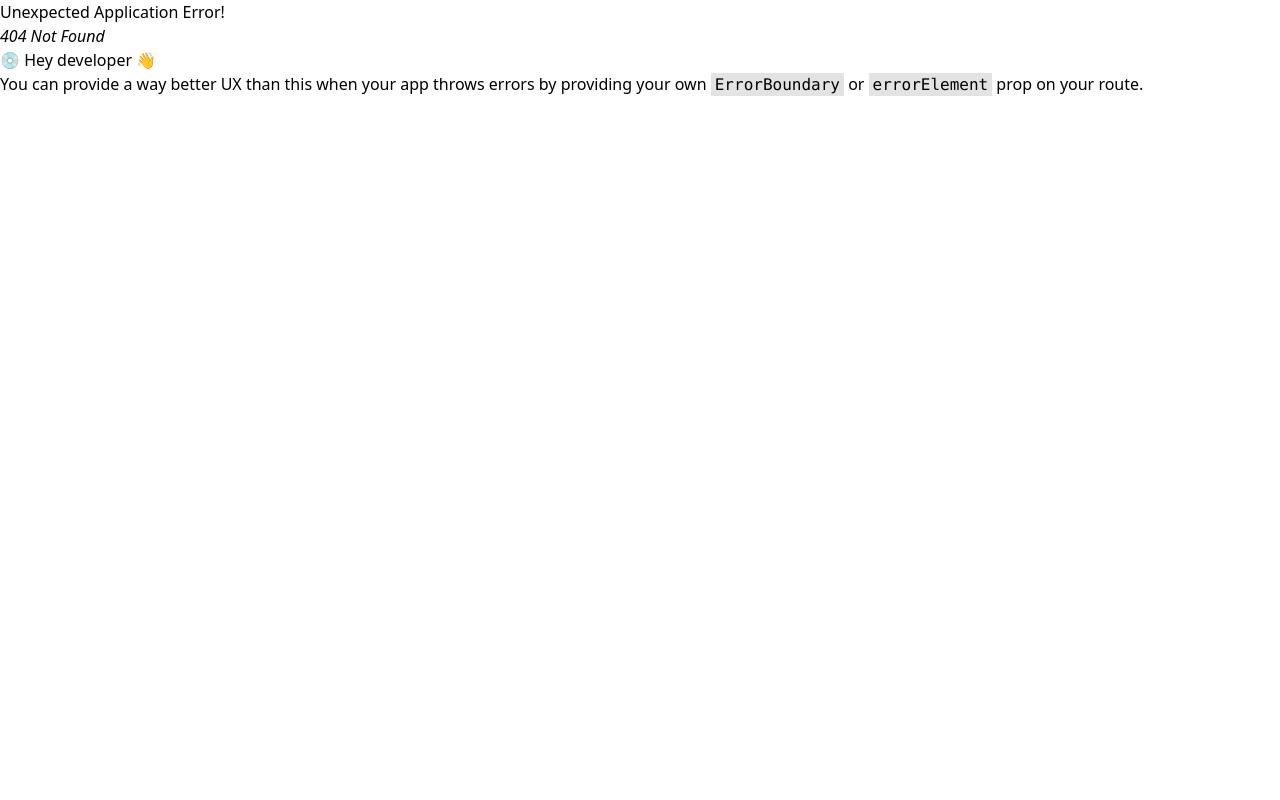
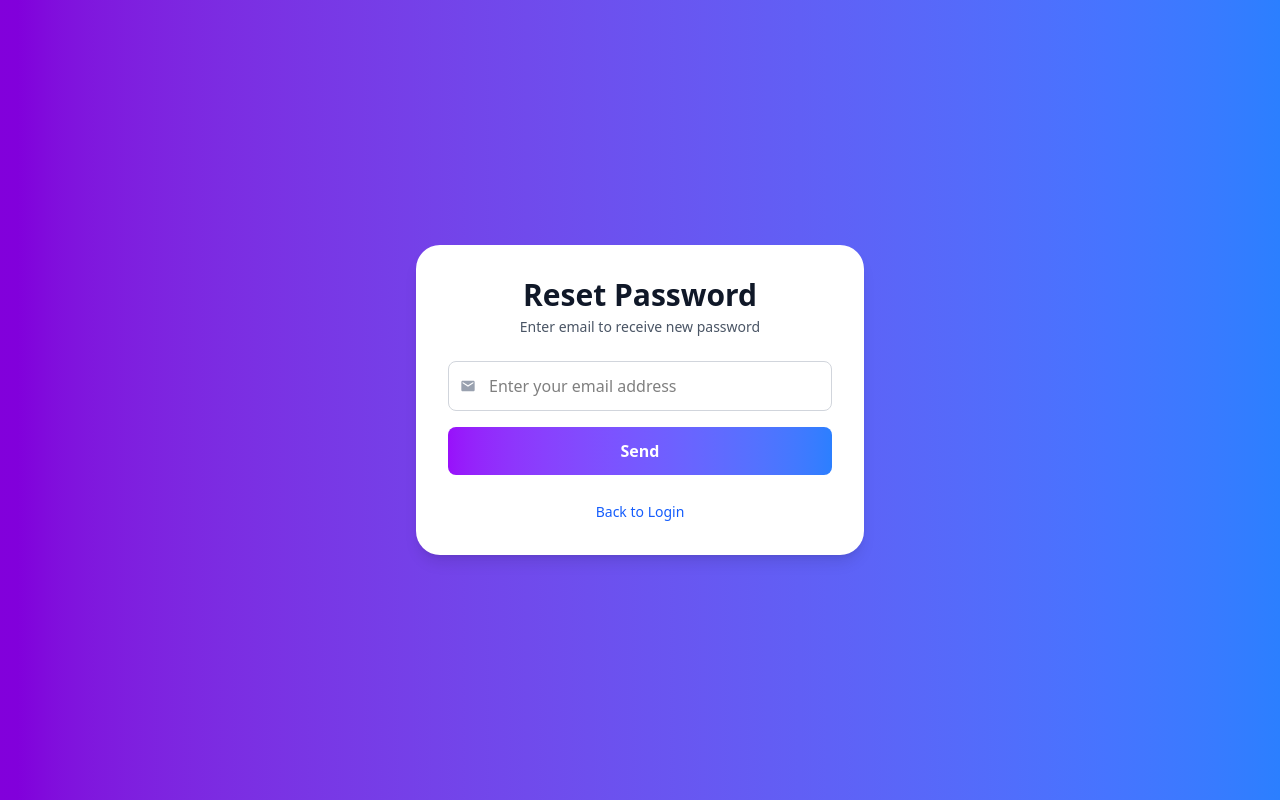
Before and after one commit to HoaiAn1610/SWP-FE, a React (Vite) app: page /reset in a window 1280 px wide. Before the commit this address had no page. Built offline with nearby package versions, Linux system fonts and the light colour scheme.

Commit message:
reset password

```diff
--- a/src/App.jsx
+++ b/src/App.jsx
@@ -7,6 +7,7 @@ import Dashboard from "./components/dashboard";
 import UploadComponent from "./components/upload";
 import Courses from "./pages/auth/course";
 import Login from "./pages/auth/login";
+import ResetPasswordPage from "./pages/auth/reser-password";
 import Register from "./pages/auth/register";
 import EcommerceHome from "./pages/common/home";
 
@@ -56,6 +57,10 @@ function App() {
     {
       path: "/login",
       element: <Login />,
+    },
+    {
+      path: "/reset",
+      element: <ResetPasswordPage />,
     },
     {
       path: "/register",
--- a/src/pages/auth/login/index.jsx
+++ b/src/pages/auth/login/index.jsx
@@ -87,13 +87,17 @@ const LoginPage = () => {
         {/* Tabs: giữ luôn redirect khi chuyển tab */}
         <div className="bg-gray-100 rounded-lg flex overflow-hidden">
           <Link
-            to={`/login${redirect ? `?redirect=${encodeURIComponent(redirect)}` : ""}`}
+            to={`/login${
+              redirect ? `?redirect=${encodeURIComponent(redirect)}` : ""
+            }`}
             className="flex-1 text-center py-2 bg-white text-blue-600 font-medium"
           >
             Login
           </Link>
           <Link
-            to={`/register${redirect ? `?redirect=${encodeURIComponent(redirect)}` : ""}`}
+            to={`/register${
+              redirect ? `?redirect=${encodeURIComponent(redirect)}` : ""
+            }`}
             className="flex-1 text-center py-2 text-gray-500 hover:bg-white hover:text-blue-600 font-medium"
           >
             Register
@@ -145,7 +149,7 @@ const LoginPage = () => {
               />
               <span className="ml-2 text-gray-600">Remember me</span>
             </label>
-            <Link to="/forgot-password" className="text-blue-600 hover:underline">
+            <Link to="/reset" className="text-blue-600 hover:underline">
               Forgot password?
             </Link>
           </div>
@@ -164,7 +168,9 @@ const LoginPage = () => {
             <div className="w-full border-t border-gray-300"></div>
           </div>
           <div className="relative flex justify-center text-sm">
-            <span className="px-2 bg-white text-gray-500">Or continue with</span>
+            <span className="px-2 bg-white text-gray-500">
+              Or continue with
+            </span>
           </div>
         </div>
 
@@ -205,14 +211,17 @@ const LoginPage = () => {
           <p className="text-gray-600 text-sm">
             Don’t have an account?{" "}
             <Link
-              to={`/register${redirect ? `?redirect=${encodeURIComponent(redirect)}` : ""}`}
+              to={`/register${
+                redirect ? `?redirect=${encodeURIComponent(redirect)}` : ""
+              }`}
               className="text-blue-600 font-medium hover:underline"
             >
               Sign up
             </Link>
           </p>
           <p className="text-xs text-gray-400">
-            By continuing, you agree to our commitment to youth safety and prevention education
+            By continuing, you agree to our commitment to youth safety and
+            prevention education
           </p>
         </div>
       </div>
--- a/src/pages/auth/register/index.jsx
+++ b/src/pages/auth/register/index.jsx
@@ -34,9 +34,9 @@ const RegisterPage = () => {
     setIsLoading(true);
     try {
       console.log("Register payload:", formData);
-      const response = await api.post("UserManagement/register", formData);
+      const response = await api.post("Auth/register", formData);
       console.log("Register response:", response.data);
-      toast.success("Tạo tài khoản thành công!");
+      toast.success("Check your email to verify your account!");
       navigate("/login");
     } catch (err) {
       console.error("Registration error:", err);
--- /dev/null
+++ b/src/pages/auth/reser-password/index.jsx
@@ -0,0 +1,80 @@
+// src/pages/reset-password/index.jsx
+import { useState } from "react";
+import { MdEmail } from "react-icons/md";
+import { Link, useNavigate } from "react-router-dom";
+import { toast } from "react-toastify";
+import api from "../../../config/axios";
+
+const ResetPasswordPage = () => {
+  const navigate = useNavigate();
+  const [email, setEmail] = useState("");
+  const [isLoading, setIsLoading] = useState(false);
+
+  const handleSubmit = async (e) => {
+    e.preventDefault();
+    setIsLoading(true);
+    try {
+      // Gọi API Reset Password
+      // POST /Auth/reset-password với { email }
+      const { data } = await api.post("Auth/reset-password", { email });
+      // data có thể là thông điệp thành công từ server
+      toast.success(data || "Gửi yêu cầu thành công! Vui lòng kiểm tra email.");
+      // Chuyển về trang login
+      navigate("/login", { replace: true });
+    } catch (err) {
+      console.error(err);
+      const msg = err.response?.data || err.message || "Lỗi không xác định";
+      toast.error(msg);
+    } finally {
+      setIsLoading(false);
+    }
+  };
+
+  return (
+    <div className="min-h-screen bg-gradient-to-r from-purple-700 to-blue-500 flex items-center justify-center p-6">
+      <div className="bg-white rounded-3xl shadow-lg w-full max-w-md p-8 space-y-6">
+        {/* Tiêu đề */}
+        <div className="text-center space-y-1">
+          <h2 className="text-3xl font-bold text-gray-900">Reset Password</h2>
+          <p className="text-gray-600 text-sm">
+            Enter email to receive new password
+          </p>
+        </div>
+
+        {/* Form nhập email */}
+        <form onSubmit={handleSubmit} className="space-y-4">
+          <div className="relative">
+            <MdEmail className="absolute left-3 top-1/2 transform -translate-y-1/2 text-gray-400" />
+            <input
+              id="email"
+              name="email"
+              type="email"
+              required
+              placeholder="Enter your email address"
+              value={email}
+              onChange={(e) => setEmail(e.target.value)}
+              className="w-full pl-10 pr-4 py-3 border border-gray-300 rounded-lg focus:outline-none focus:ring-2 focus:ring-blue-400"
+            />
+          </div>
+
+          <button
+            type="submit"
+            disabled={isLoading}
+            className="w-full py-3 bg-gradient-to-r from-purple-600 to-blue-500 text-white font-semibold rounded-lg transition-opacity disabled:opacity-50"
+          >
+            {isLoading ? "Sending..." : "Send"}
+          </button>
+        </form>
+
+        {/* Link quay lại login */}
+        <div className="text-center mt-4">
+          <Link to="/login" className="text-blue-600 hover:underline text-sm">
+            Back to Login
+          </Link>
+        </div>
+      </div>
+    </div>
+  );
+};
+
+export default ResetPasswordPage;
```
